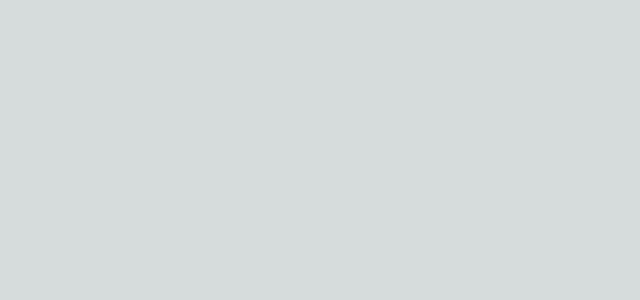
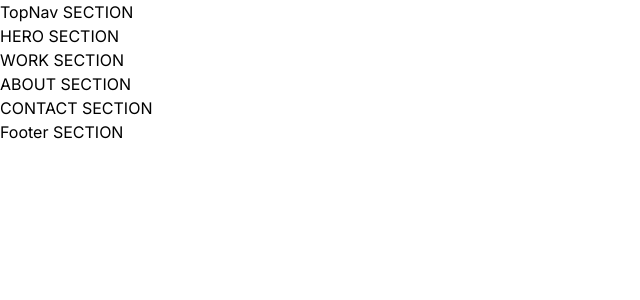
Before and after one commit to victoriajquinto/portfolio, a Next.js app: page / in a window 1280 px wide. Shown: the top 300 px of the page, without its empty margins (0-640 px from the left). Built offline with nearby package versions, Linux system fonts and the light colour scheme.

Commit message:
create components (topnav, hero, work, about contact, footer)

```diff
--- /dev/null
+++ b/src/app/components/About.tsx
@@ -0,0 +1,9 @@
+const About = () => {
+  return (
+    <div>
+      ABOUT SECTION
+    </div>
+  )
+}
+
+export default About;
--- /dev/null
+++ b/src/app/components/Contact.tsx
@@ -0,0 +1,9 @@
+const Contact = () => {
+  return (
+    <div>
+      CONTACT SECTION
+    </div>
+  )
+}
+
+export default Contact
--- /dev/null
+++ b/src/app/components/Footer.tsx
@@ -0,0 +1,7 @@
+const Footer = () => {
+  return (
+    <div>Footer SECTION</div>
+  )
+};
+
+export default Footer;
--- /dev/null
+++ b/src/app/components/Hero.tsx
@@ -0,0 +1,7 @@
+const Hero = () => {
+  return (
+    <div>HERO SECTION</div>
+  )
+};
+
+export default Hero;
--- /dev/null
+++ b/src/app/components/TopNav.tsx
@@ -0,0 +1,9 @@
+const TopNav = () => {
+  return (
+    <div>
+      TopNav SECTION
+    </div>
+  )
+}
+
+export default TopNav
--- /dev/null
+++ b/src/app/components/Work.tsx
@@ -0,0 +1,9 @@
+const Work = () => {
+  return (
+    <div>
+      WORK SECTION
+    </div>
+  )
+}
+
+export default Work;
--- a/src/app/globals.css
+++ b/src/app/globals.css
@@ -1,27 +1,3 @@
 @tailwind base;
 @tailwind components;
 @tailwind utilities;
-
-:root {
-  --foreground-rgb: 0, 0, 0;
-  --background-start-rgb: 214, 219, 220;
-  --background-end-rgb: 255, 255, 255;
-}
-
-@media (prefers-color-scheme: dark) {
-  :root {
-    --foreground-rgb: 255, 255, 255;
-    --background-start-rgb: 0, 0, 0;
-    --background-end-rgb: 0, 0, 0;
-  }
-}
-
-body {
-  color: rgb(var(--foreground-rgb));
-  background: linear-gradient(
-      to bottom,
-      transparent,
-      rgb(var(--background-end-rgb))
-    )
-    rgb(var(--background-start-rgb));
-}
--- a/src/app/page.tsx
+++ b/src/app/page.tsx
@@ -1,7 +1,19 @@
-import Image from 'next/image'
+import TopNav from '@/app/components/TopNav'
+import Hero from '@/app/components/Hero'
+import Work from '@/app/components/Work'
+import About from '@/app/components/About'
+import Contact from '@/app/components/Contact'
+import Footer from '@/app/components/Footer'
 
 export default function Home() {
   return (
-    <div></div>
+    <>
+      <TopNav />
+      <Hero />
+      <Work />
+      <About />
+      <Contact />
+      <Footer />
+    </>
   )
 }
```
Also changed, not shown: 1 other file (tests, documents, lock files or other folders).
